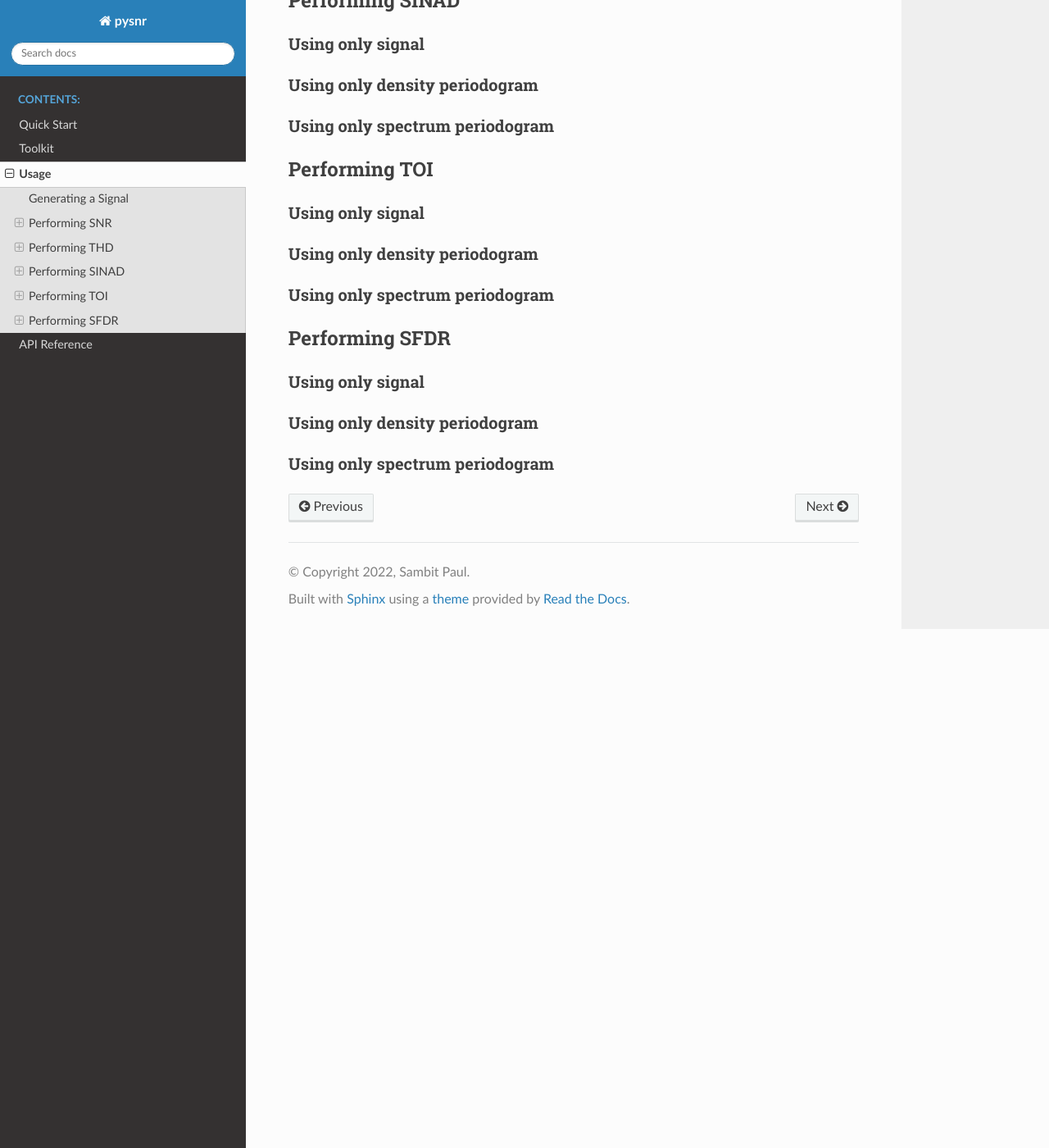
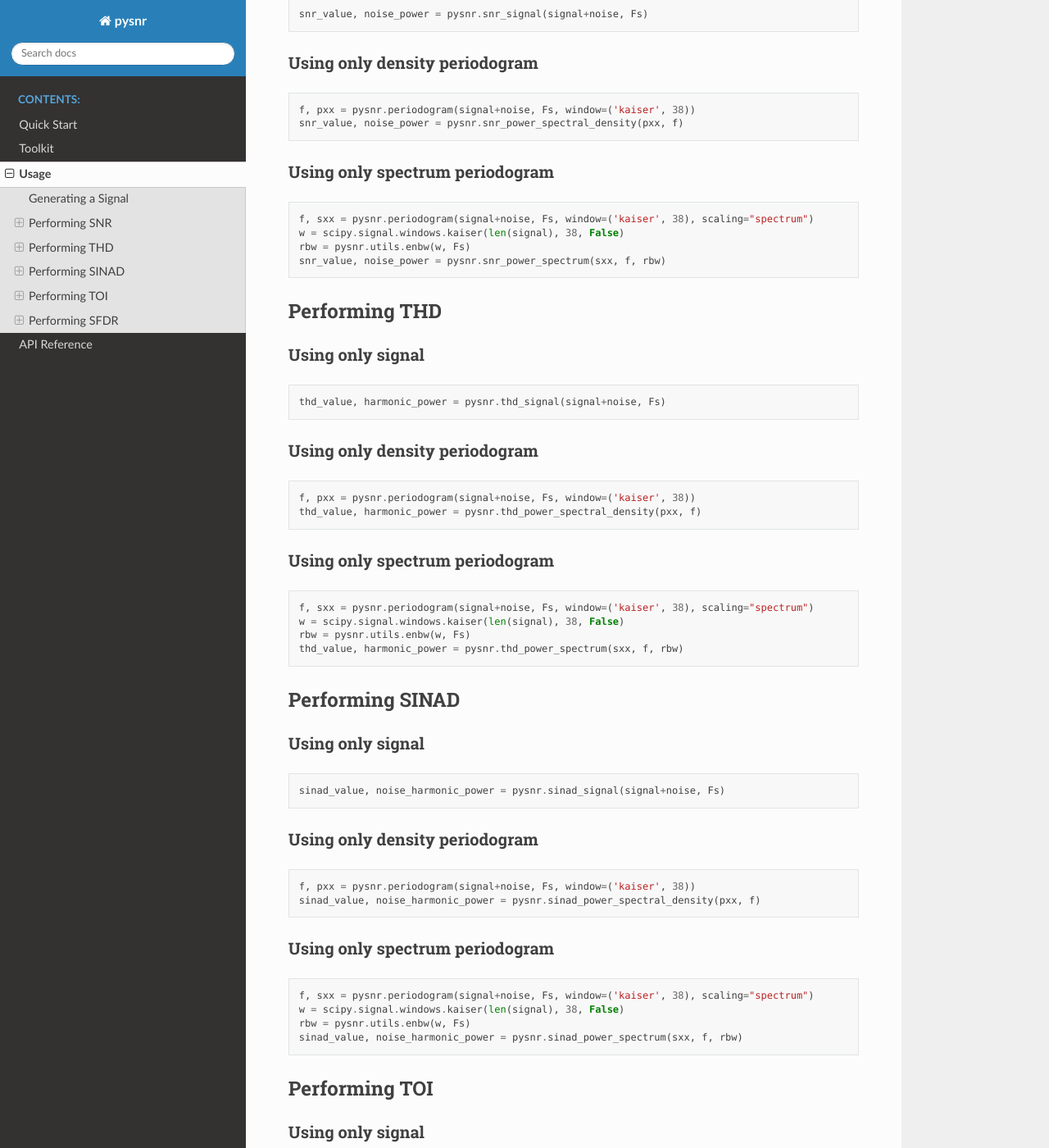
Before and after one commit to psambit9791/pysnr, a Sphinx documentation site: the page built from docs/source/usage.rst, in a window 1280 px wide and 1400 px high, scrolled down 644 px. Shown: the whole window at 82% size. Built offline with Sphinx 7.4.7 and the Read the Docs theme 2.0.0, drawn with Linux system fonts in a browser that asks for light colours; formulas are drawn with MathJax 3; some of the changed text lies outside the part shown.

Commit message:
RTD file typo fixes

```diff
--- a/docs/source/usage.rst
+++ b/docs/source/usage.rst
@@ -4,7 +4,11 @@
 Generating a Signal
 --------------------
 
-.. code-block::
+.. code-block:: python
+
+    import numpy as np
+    import pysnr
+
     Fi = 2500
     Fs = 48000
     N = 1000
@@ -16,23 +20,33 @@
 Performing SNR
 ---------------
 
+Using signal and noise
+***********************
+
+.. code-block:: python
+
+    snr_value, noise_power = pysnr.snr_signal(signal, noise)
+
 Using only signal
 ******************
 
-.. code-block::
-    snr_value, noise_power = pysnr.snr_signal(signal, Fs)
+.. code-block:: python
+
+    snr_value, noise_power = pysnr.snr_signal(signal+noise, Fs)
 
 Using only density periodogram
 *******************************
 
-.. code-block::
+.. code-block:: python
+
     f, pxx = pysnr.periodogram(signal+noise, Fs, window=('kaiser', 38))
     snr_value, noise_power = pysnr.snr_power_spectral_density(pxx, f)
 
 Using only spectrum periodogram
 *******************************
 
-.. code-block::
+.. code-block:: python
+
     f, sxx = pysnr.periodogram(signal+noise, Fs, window=('kaiser', 38), scaling="spectrum")
     w = scipy.signal.windows.kaiser(len(signal), 38, False)
     rbw = pysnr.utils.enbw(w, Fs)
@@ -45,20 +59,23 @@
 Using only signal
 ******************
 
-.. code-block::
+.. code-block:: python
+
     thd_value, harmonic_power = pysnr.thd_signal(signal+noise, Fs)
 
 Using only density periodogram
 *******************************
 
-.. code-block::
+.. code-block:: python
+
     f, pxx = pysnr.periodogram(signal+noise, Fs, window=('kaiser', 38))
     thd_value, harmonic_power = pysnr.thd_power_spectral_density(pxx, f)
 
 Using only spectrum periodogram
 *******************************
 
-.. code-block::
+.. code-block:: python
+
     f, sxx = pysnr.periodogram(signal+noise, Fs, window=('kaiser', 38), scaling="spectrum")
     w = scipy.signal.windows.kaiser(len(signal), 38, False)
     rbw = pysnr.utils.enbw(w, Fs)
@@ -71,20 +88,23 @@
 Using only signal
 ******************
 
-.. code-block::
+.. code-block:: python
+
     sinad_value, noise_harmonic_power = pysnr.sinad_signal(signal+noise, Fs)
 
 Using only density periodogram
 *******************************
 
-.. code-block::
+.. code-block:: python
+
     f, pxx = pysnr.periodogram(signal+noise, Fs, window=('kaiser', 38))
     sinad_value, noise_harmonic_power = pysnr.sinad_power_spectral_density(pxx, f)
 
 Using only spectrum periodogram
 *******************************
 
-.. code-block::
+.. code-block:: python
+
     f, sxx = pysnr.periodogram(signal+noise, Fs, window=('kaiser', 38), scaling="spectrum")
     w = scipy.signal.windows.kaiser(len(signal), 38, False)
     rbw = pysnr.utils.enbw(w, Fs)
@@ -97,20 +117,23 @@
 Using only signal
 ******************
 
-.. code-block::
+.. code-block:: python
+
     toi_value, signal_power, imod_power = pysnr.toi_signal(signal+noise, Fs)
 
 Using only density periodogram
 *******************************
 
-.. code-block::
+.. code-block:: python
+
     f, pxx = pysnr.periodogram(signal+noise, Fs, window=('kaiser', 38))
     toi_value, signal_power, imod_power = pysnr.toi_power_spectral_density(pxx, f)
 
 Using only spectrum periodogram
 *******************************
 
-.. code-block::
+.. code-block:: python
+
     f, sxx = pysnr.periodogram(signal+noise, Fs, window=('kaiser', 38), scaling="spectrum")
     w = scipy.signal.windows.kaiser(len(signal), 38, False)
     rbw = pysnr.utils.enbw(w, Fs)
@@ -123,20 +146,23 @@
 Using only signal
 ******************
 
-.. code-block::
+.. code-block:: python
+
     sfdr_value, spur_power = pysnr.sfdr_signal(signal+noise, Fs)
 
 Using only density periodogram
 *******************************
 
-.. code-block::
+.. code-block:: python
+
     f, pxx = pysnr.periodogram(signal+noise, Fs, window=('kaiser', 38))
     sfdr_value, spur_power = pysnr.sfdr_power_spectral_density(pxx, f)
 
 Using only spectrum periodogram
 *******************************
 
-.. code-block::
+.. code-block:: python
+
     f, sxx = pysnr.periodogram(signal+noise, Fs, window=('kaiser', 38), scaling="spectrum")
     w = scipy.signal.windows.kaiser(len(signal), 38, False)
     rbw = pysnr.utils.enbw(w, Fs)
```
